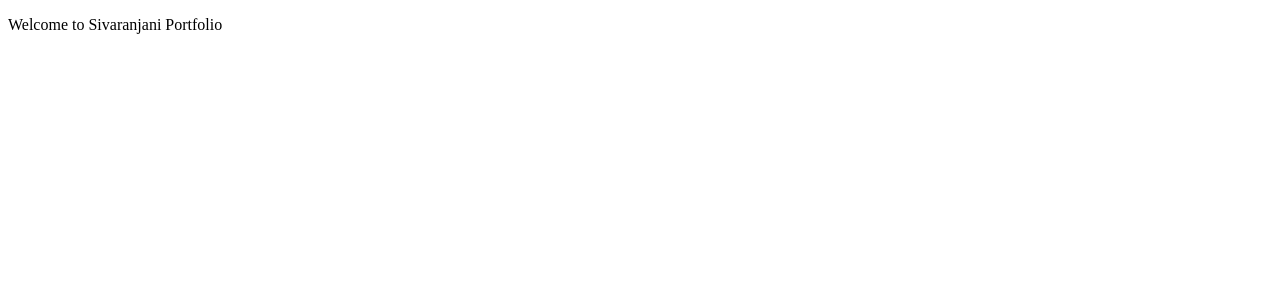
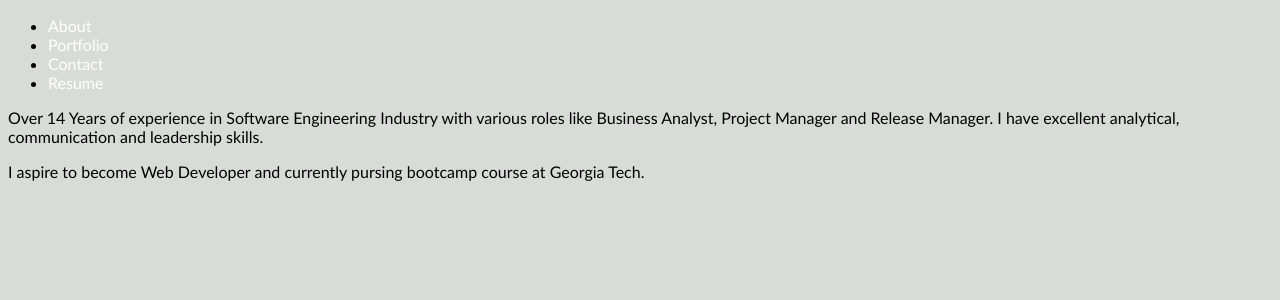
Before and after one commit to Sivaparam/my-portfolio, a React (Create React App) app: page / in a window 1280 px wide. Shown: the top 300 px of the page. Built offline with nearby package versions, Linux system fonts and the light colour scheme.

Commit message:
homepage, contact and about me changes

```diff
--- /dev/null
+++ b/src/components/about.js
@@ -0,0 +1,12 @@
+import React from 'react';
+
+function About() {
+    return (
+        <div>
+        <p>Over 14 Years of experience in Software Engineering Industry with various roles like Business Analyst, Project Manager and Release Manager. I have excellent analytical, communication and leadership skills.</p>
+        <p>I aspire to become Web Developer and currently pursing bootcamp course at Georgia Tech.</p>
+        </div>
+    )
+};
+
+export default About;
--- /dev/null
+++ b/src/components/contact.js
@@ -0,0 +1,74 @@
+import React, { useState } from 'react';
+import '../styles/style.css';
+
+
+function Contact() {
+  // Create state variables for the fields in the form
+  // We are also setting their initial values to an empty string
+  const [email, setEmail] = useState('');
+  const [userName, setUserName] = useState('');
+  const [message, setMessage] = useState('');
+
+  const handleInputChange = (e) => {
+    // Getting the value and name of the input which triggered the change
+    const { target } = e;
+    const inputType = target.name;
+    const inputValue = target.value;
+
+    // Based on the input type, we set the state of either email, username, and password
+    if (inputType === 'email') {
+      setEmail(inputValue);
+    } else if (inputType === 'userName') {
+      setUserName(inputValue);
+    } else {
+      setMessage(inputValue);
+    }
+  };
+
+  const handleFormSubmit = (e) => {
+    // Preventing the default behavior of the form submit (which is to refresh the page)
+    e.preventDefault();
+
+    // First we check to see if the email is not valid or if the userName is empty. If so we set an error message to be displayed on the page.
+
+
+
+    // If everything goes according to plan, we want to clear out the input after a successful registration.
+    setUserName('');
+    setMessage('');
+    setEmail('');
+  };
+
+  return (
+    <div>
+      <p>Hello {userName}</p>
+      <form className="form">
+        <input
+          value={email}
+          name="email"
+          onChange={handleInputChange}
+          type="email"
+          placeholder="email"
+        />
+        <input
+          value={userName}
+          name="userName"
+          onChange={handleInputChange}
+          type="text"
+          placeholder="username"
+        />
+        <input
+          value={message}
+          name="message"
+          onChange={handleInputChange}
+          type="message"
+          placeholder="Message"
+        />
+        <button type="button" onClick={handleFormSubmit}>Submit</button>
+      </form>
+
+    </div>
+  );
+}
+
+export default Contact;
--- a/src/components/homepage.js
+++ b/src/components/homepage.js
@@ -1,9 +1,37 @@
-import React from 'react';
+import React, { useState } from 'react';
+import About from './about';
+import Portfolio from './portfolio';
+import Contact from './contact';
+import Resume from './resume';
+import Welcome from './welcome';
+import '../styles/style.css';
 
-function homepage() {
+function Homepage() {
+
+    const [currentPage, setCurrentPage] = useState('About');
+
+    const renderPage = () => {
+        switch (currentPage) {
+            case 'About':
+                return <About />;
+            case 'Portfolio':
+                return <Portfolio />;
+            case 'Contact':
+                return <Contact />;
+            case 'Resume':
+                return <Resume />;
+        }
+    };
+
+    const handlePageChange = (page) => setCurrentPage(page);
     return (
-        <p> Welcome to Sivaranjani Portfolio </p>
+        <div>
+            <Welcome currentPage={currentPage} handlePageChange={handlePageChange} />
+            {renderPage()}
+        </div>
     );
-}
+};
 
-export default homepage;
+
+
+export default Homepage;
--- /dev/null
+++ b/src/components/portfolio.js
@@ -0,0 +1,10 @@
+import React from 'react';
+
+function portfolio() {
+    return (
+        <p>portfolio</p>
+    )
+};
+
+
+export default portfolio;
--- /dev/null
+++ b/src/components/resume.js
@@ -0,0 +1,10 @@
+import React from 'react';
+
+function resume() {
+    return (
+        <p>resume</p>
+    )
+};
+
+
+export default resume;
--- /dev/null
+++ b/src/components/welcome.js
@@ -0,0 +1,52 @@
+import React from 'react';
+
+
+function Welcome({ currentPage, handlePageChange }) {
+  return (
+    <ul className="nav nav-tabs">
+      <li className="nav-item">
+        <a
+          href="#about"
+          onClick={() => handlePageChange('About')}
+          // This is a conditional (ternary) operator that checks to see if the current page is "Home"
+          // If it is, we set the current page to 'nav-link-active', otherwise we set it to 'nav-link'
+          className={currentPage === 'About' ? 'nav-link active' : 'nav-link'}
+        >
+          About
+        </a>
+      </li>
+      <li className="nav-item">
+        <a
+          href="#portfolio"
+          onClick={() => handlePageChange('Portfolio')}
+          // Check to see if the currentPage is `About`, and if so we use the active link class from bootstrap. Otherwise, we set it to a normal nav-link
+          className={currentPage === 'Portfolio' ? 'nav-link active' : 'nav-link'}
+        >
+          Portfolio
+        </a>
+      </li>
+      <li className="nav-item">
+        <a
+          href="#contact"
+          onClick={() => handlePageChange('Contact')}
+          // Check to see if the currentPage is `Blog`, and if so we use the active link class from bootstrap. Otherwise, we set it to a normal nav-link
+          className={currentPage === 'Contact' ? 'nav-link active' : 'nav-link'}
+        >
+          Contact
+        </a>
+      </li>
+      <li className="nav-item">
+        <a
+          href="#resume"
+          onClick={() => handlePageChange('Resume')}
+          // Check to see if the currentPage is `Contact`, and if so we use the active link class from bootstrap. Otherwise, we set it to a normal nav-link
+          className={currentPage === 'Resume' ? 'nav-link active' : 'nav-link'}
+        >
+          Resume
+        </a>
+      </li>
+    </ul>
+  );
+}
+
+export default Welcome;
--- a/src/index.js
+++ b/src/index.js
@@ -1,8 +1,11 @@
+//Import react library for building user interfaces
 import React from 'react';
+//import react-dom provides access to DOM-specific methods
 import ReactDOM from 'react-dom/client';
+//import App component
 import App from './App';
 
-
+//render the app component
 const root = ReactDOM.createRoot(document.getElementById('root'));
 root.render(
   <React.StrictMode>
--- /dev/null
+++ b/src/styles/style.css
@@ -0,0 +1,71 @@
+/* Body element style */
+body {
+    background-color: #d9dcd6;
+    font-family: 'Gill Sans', 'Gill Sans MT', Calibri, 'Trebuchet MS', sans-serif;
+}
+
+/* Header class style */
+.header {
+    background-color: #2a607c;
+    color: #ffffff;
+}
+
+/* Style for h1 element in header class */
+.header h1 {
+    display: inline-block;
+
+}
+
+/* style for nav element in header class */
+.header nav {
+    float: right;
+    font-size: 20px;
+}
+
+/* style for ul element under nav element in header class */
+.header nav ul {
+    list-style-type: none;
+}
+
+/* stle for li element under nav->ul element in header class */
+.header nav ul li {
+    display: inline-block;
+    margin-right: 5px;
+}
+
+/* style for a element in the page */
+a {
+    color: white;
+    text-decoration: none;
+}
+
+/* style for image element under section element */
+section img {
+    width: 90%;
+    height: 300px;
+    margin: 10px 20px 20px 50px;
+}
+
+/* Style - when cursor is hovered over any a/link element */
+a:hover {
+    color: khaki;
+    font-size: 30px;
+}
+
+/* style for footer class */
+.footer {
+    padding: 5px;
+    text-align: center;
+    font-size: 15px;
+}
+
+.form {
+    margin: 20px;
+  }
+
+  .form input {
+    display: block;
+    margin-top: 5px;
+    margin-bottom: 5px;
+    width: 100%;
+  }
```
Also changed, not shown: public/GitHub_image.png (added), public/linkedin.png (added).
